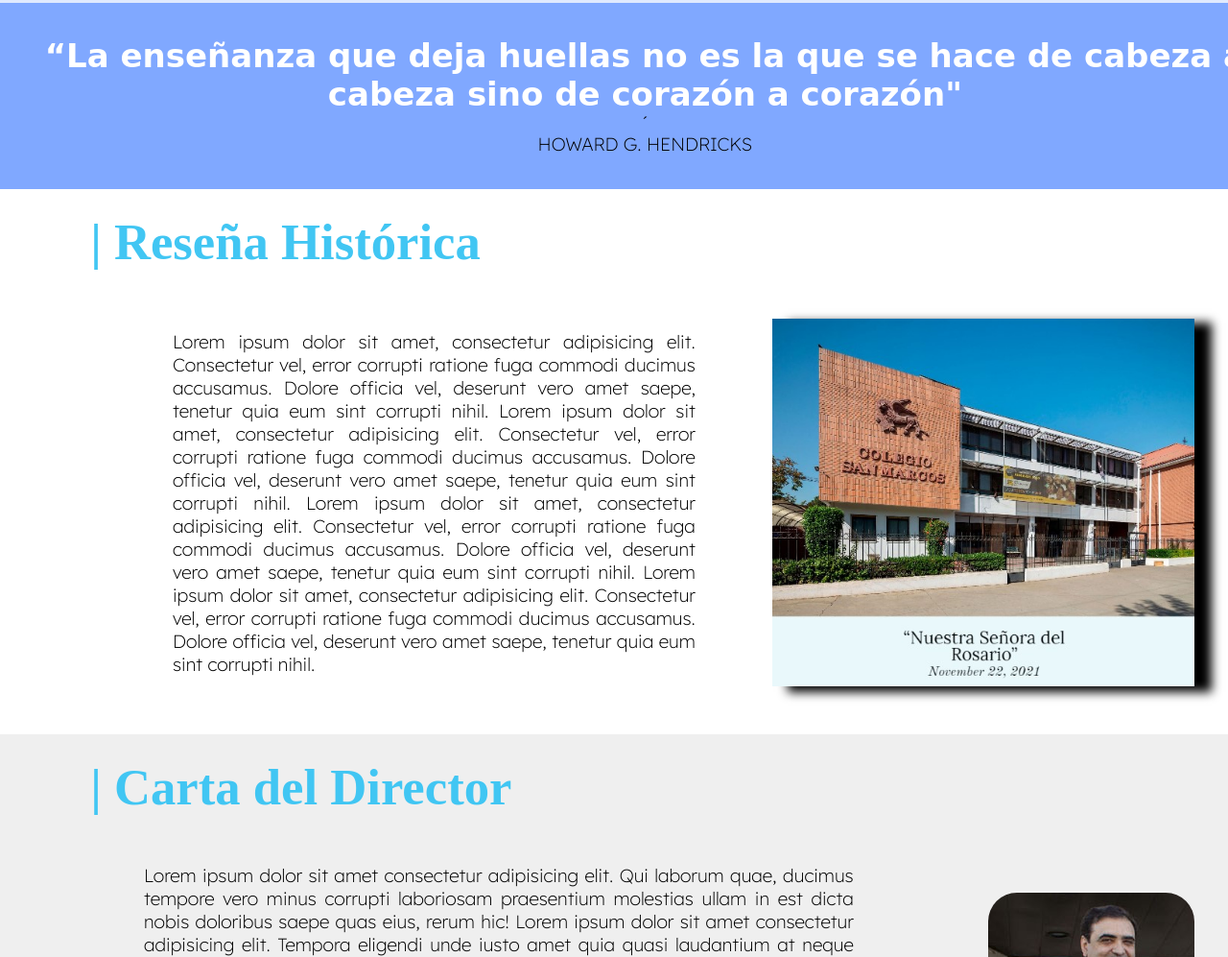
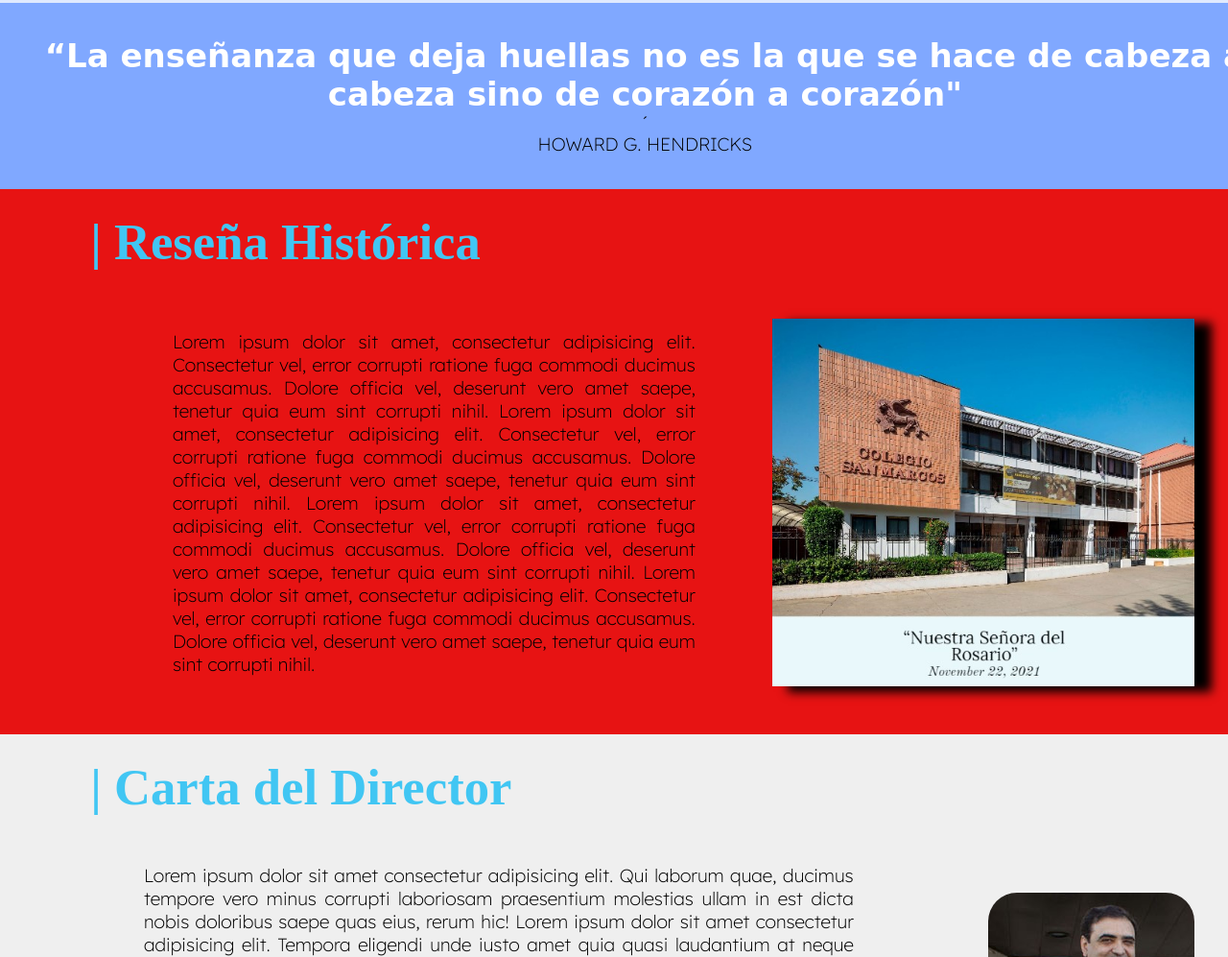
Before and after one commit to ChristianChumpitazAcuna/test, a website: page index.html in a window 1280 px wide. Shown: the part 1272-2269 px from the top of the page at 96% size. Drawn offline with nearby package versions, Linux system fonts and the light colour scheme; a web font is replaced by a local one.

Commit message:
modified:   css/style.css

```diff
--- a/css/style.css
+++ b/css/style.css
@@ -304,7 +304,7 @@ main {
 
 /*-----------------------------------------------*/
 #Reseña_Historica{
-  background-color: rgb(255, 255, 255);
+  background-color: rgb(231, 19, 19);
 }
 /*Div Reseña*/
 .container-reseña-img {
```
